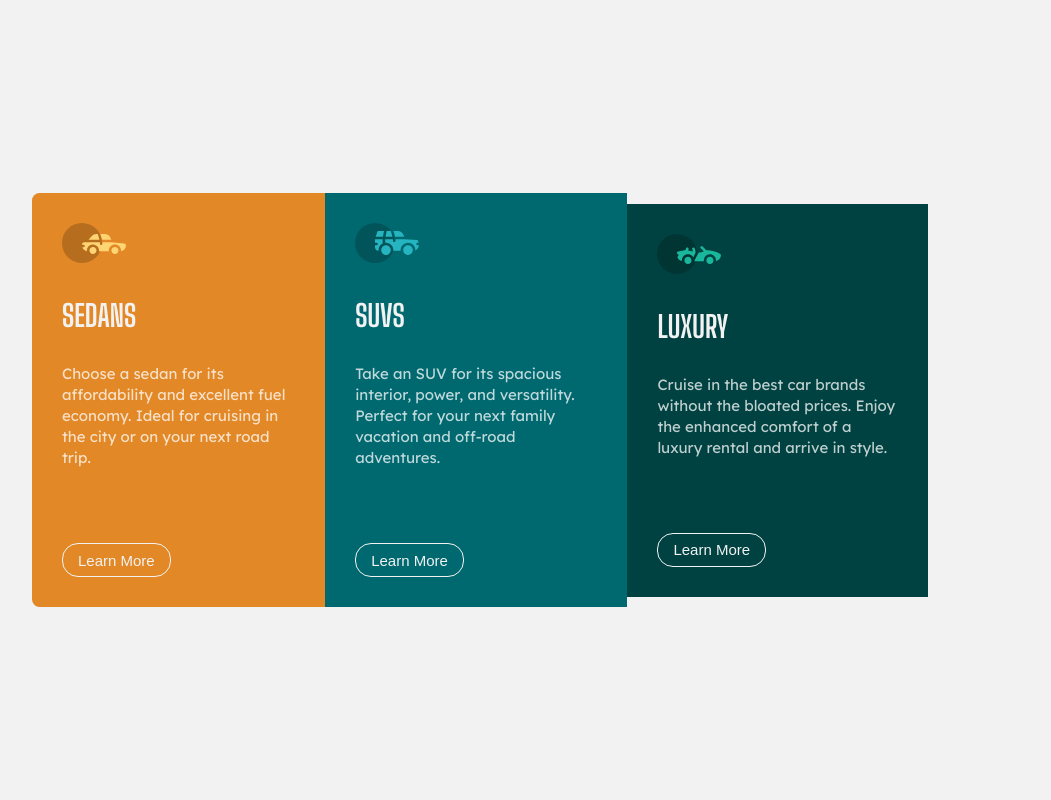
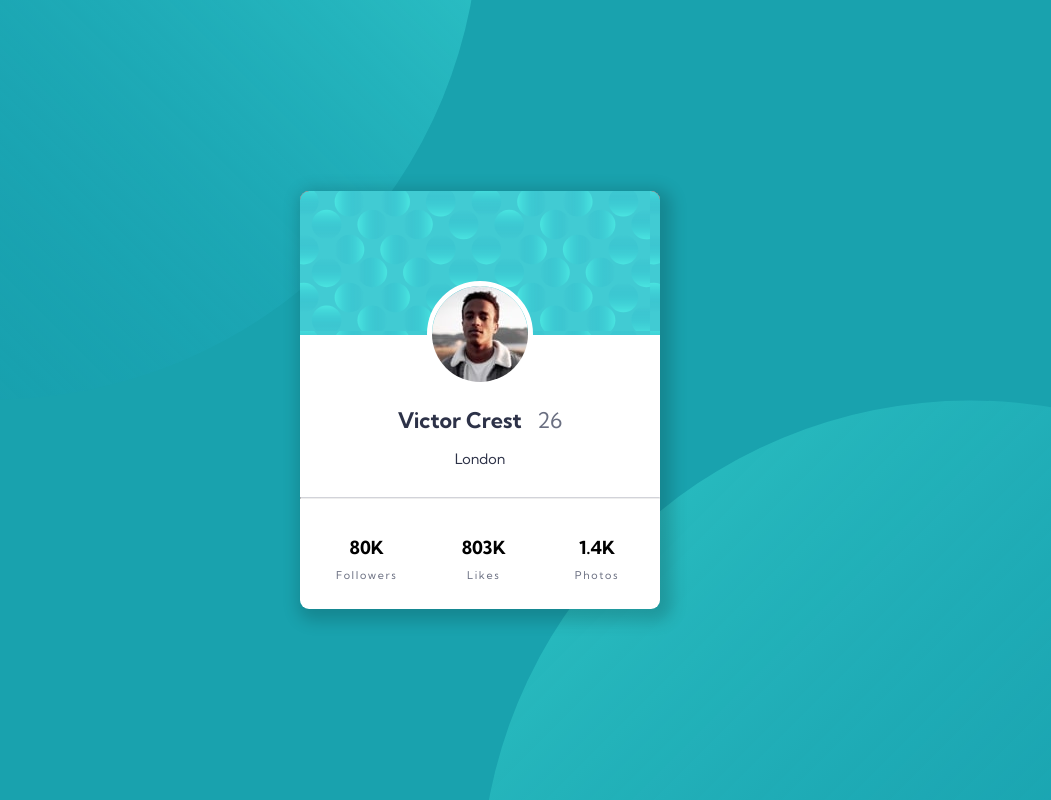
Before and after one commit to suansen/test1-webpage, a plain HTML site: page index.html in a window 1280 px wide. Shown: the whole page, without its empty margins (160-1211 px from the left). Drawn offline with Linux system fonts and the light colour scheme.

Commit message:
03 solution

```diff
--- a/index.html
+++ b/index.html
@@ -4,48 +4,54 @@
 <head>
   <meta charset="UTF-8">
   <meta name="viewport" content="width=device-width, initial-scale=1.0"> <!-- displays site properly based on user's device -->
+
+  <link rel="icon" type="image/png" sizes="32x32" href="./images/favicon-32x32.png">
+  <link rel="stylesheet" href="style.css">
   <link rel="preconnect" href="https://fonts.googleapis.com">
   <link rel="preconnect" href="https://fonts.gstatic.com" crossorigin>
-  <link href="https://fonts.googleapis.com/css2?family=Big+Shoulders+Display:wght@700&family=Lexend+Deca&display=swap" rel="stylesheet">
-  <link rel="icon" type="image/png" sizes="32x32" href="./images/favicon-32x32.png">
-  <link rel="stylesheet" href="style.css">
-  <title>Frontend Mentor | 3-column preview card component</title>
-
-  <!-- Feel free to remove these styles or customise in your own stylesheet 👍 -->
+  <link href="https://fonts.googleapis.com/css2?family=Kumbh+Sans:wght@400;700&display=swap" rel="stylesheet">
+  <title>Frontend Mentor | Profile card component</title>
 
 </head>
 
 <body>
+
+  <main>
     <div class="container">
-    <div class="item one">
-      <div class="icon">
-        <img src="images\icon-sedans.svg" alt="sedan icon">
+      <div class="top-banner">
       </div>
-      <h2>Sedans</h2>
-      <p class="car-information">Choose a sedan for its affordability and excellent fuel economy. Ideal for cruising in the city
-        or on your next road trip.</p>
-      <button class="item-button-one" type="button" name="button">Learn More</button>
+      <div class="profile-photo">
+        <img class="victor-photo" src="images\image-victor.jpg" alt="picture of handsome victor">
       </div>
-    <div class="item two">
-      <div class="icon">
-        <img src="images\icon-suvs.svg" alt="suv icon">
+      <div class="profile-information">
+        <h2 class="profile-information-name">Victor Crest <span class="profile-information-age"> 26</span></h2>
+        <div class="location">
+          London
         </div>
-      <h2>SUVs</h2>
-      <p class="car-information">Take an SUV for its spacious interior, power, and versatility. Perfect for your next family vacation
-        and off-road adventures.</p>
-      <button class="item-button-two" type="button" name="button">Learn More</button>
+        <hr>
       </div>
-    <div class="item three">
-      <div class="icon">
-        <img src="images\icon-luxury.svg" alt="luxury car icon">
+      <div class="profile-stats">
+        <div class="stats-info">
+          <div class="stats-info-number">80K</div>
+          <div class="stats-info-description">Followers</div>
         </div>
-      <h2>Luxury</h2>
-      <p class="car-information">Cruise in the best car brands without the bloated prices. Enjoy the enhanced comfort of a luxury
-        rental and arrive in style.</p>
 
-      <button class="item-button-three" type="button" name="button">Learn More</button>
+
+      <div class="stats-info">
+        <div class="stats-info-number">803K</div>
+        <div class="stats-info-description">Likes</div>
+      </div>
+
+      <div class="stats-info">
+        <div class="stats-info-number">1.4K</div>
+        <div class="stats-info-description">Photos</div>
       </div>
       </div>
+    </div>
+
+  </main>
+  <img class="top-circle" src="images\bg-pattern-top.svg" alt="top circle">
+  <img class="bottom-circle" src="images\bg-pattern-bottom.svg" alt="bottom circle">
   <!-- <div class="attribution">
     Challenge by <a href="https://www.frontendmentor.io?ref=challenge" target="_blank">Frontend Mentor</a>.
     Coded by <a href="#">Your Name Here</a>.
--- a/style.css
+++ b/style.css
@@ -1,118 +1,131 @@
 :root {
-  --clr-primary-orange: hsl(31, 77%, 52%);
-  --clr-primary-darkcyan: hsl(184, 100%, 22%);
-  --clr-primary-verydarkcyan: hsl(179, 100%, 13%);
-  --clr-neutral-white: hsla(0, 0%, 100%, 0.75);
-  /*paragraphs*/
-  --clr-neutral-verylightgrey: hsl(0, 0%, 95%);
-  /* background, headings, buttons */
-  --ff-700: "Big Shoulders Display", "cursive";
-  --ff-400: "Lexend Deca", sans-serif;
+  --clr-primary-verydesaturatedblue: hsl(229, 23%, 23%);
+  --clr-primary-darkcyan: hsl(185, 75%, 39%);
+  --clr-primary-darkgreyishblus: hsl(227, 10%, 46%);/ --ff: "Kumbh Sans", sans-serif;
 }
 
 body {
   margin: 0;
   padding: 0;
   font-family: var(--ff-400);
-  font-size: 15px;
+  font-size: 18px;
   min-height: 100vh;
-  background-color: var(--clr-neutral-verylightgrey);
+  background-color: var(--clr-primary-darkcyan);
   display: flex;
   justify-content: center;
   align-items: center;
+  font-family: 'Kumbh Sans', sans-serif;
+  font-weight: 400;
+  box-sizing: border-box;
 }
 
 h1, h2, h3, p {
   margin: 0;
 }
 
-p {
-  color: var(--clr-neutral-white);
-  line-height: 1.4em;
-}
-
-h2 {
-  font-family: var(--ff-700);
-  text-transform: uppercase;
-  font-size: 2em;
-  margin: 1em 0;
-  color: var(--clr-neutral-verylightgrey);
-}
-
-.item-button-one, .item-button-two, .item-button-three{
-  margin-top: 5em;
-  background-color: transparent;
-  border-radius: 16px;
-  border: 1px solid #1f2f47;
-  border-color: var(--clr-neutral-verylightgrey);
-  display: inline-block;
-  cursor: pointer;
-  color: var(--clr-neutral-verylightgrey);
-  font-family: Arial;
-  font-size: 15px;
-  padding: 0.5em 1em;
-  text-decoration: none;
-}
-
-.item-button-one:hover{
-  background-color: var(--clr-neutral-verylightgrey);
-  color:var(--clr-primary-orange);
-}
-.item-button-two:hover{
-  background-color: var(--clr-neutral-verylightgrey);
-  color:var(--clr-primary-darkcyan);
-}
-.item-button-three:hover{
-  background-color: var(--clr-neutral-verylightgrey);
-  color:var(--clr-primary-verydarkcyan);
+hr {
+  margin: 0;
+  border-top: 1px solid hsla(227, 10%, 46%, 0.3);
 }
 
 .container {
   display: flex;
-  overflow: hidden;
   justify-content: center;
   align-items: center;
-  width: 70%;
-  height: auto;
-  border-radius: 0.5em;
+  overflow: hidden;
+  flex-direction: column;
+  flex-wrap: wrap;
+  background-color: white;
+  position: relative;
+  border-radius: .5em;
+  box-shadow: 5px 5px 16px 7px rgba(0, 0, 0, 0.17);
 }
 
-.icon {
-  margin-bottom: 1em;
+.top-banner {
+  height: 8em;
+  width: 20em;
+  background-color: red;
+  background-image: url(images/bg-pattern-card.svg);
 }
 
-.item {
-  padding: 2em;
-  align-self: center;
+.victor-photo {
+  border-radius: 50%;
+  border-color: white;
+  border-style: solid;
+  border-width: 5px;
 }
 
-.one {
-  background-color: var(--clr-primary-orange);
+.profile-photo {
+  position: absolute;
+  top: 5em;
 }
 
-.two {
-  background-color: var(--clr-primary-darkcyan);
+.profile-information {
+  margin-top: 5em;
+  font-size: 0.8em;
+  color: var(--clr-primary-verydesaturatedblue);
+  margin-bottom: 2em;
+  width: 100%;
+  text-align: center;
 }
 
-.three {
-  background-color: hsl(179, 100%, 13%);
+.profile-information-name {
+  margin-bottom: 0.8em;
+  font-weight: 700;
 }
 
-@media (max-width:600px) {
-  .container {
-    flex-direction: column;
-  }
-
-  .item-button-one, .item-button-two, .item-button-three{
-    margin-top: 2em;
-  }
+.profile-information-age {
+  margin-bottom: 0.8em;
+  font-weight: 400;
+  color: var(--clr-primary-darkgreyishblus);
+  margin-left: 0.5em;
 }
 
-/* .attribution {
-    font-size: 11px;
-    text-align: center;
-  }
+.profile-stats{
+  margin-bottom:1.5em;
+  width:80%;
+  display: flex;
+  justify-content: space-between;
+  align-items: center;
+  flex-direction: row;
+}
 
-  .attribution a {
-    color: hsl(228, 45%, 44%);
-  } */
+.stats-info {
+display: flex;
+flex-direction: column;
+justify-content: center;
+align-items: center;
+
+}
+
+.stats-info-number{
+  font-weight: 700;
+  margin:0.5em;
+}
+
+.stats-info-description{
+  font-weight: 400;
+  color: var(--clr-primary-darkgreyishblus);
+  font-size: .6em;
+  letter-spacing: 0.15em;
+}
+
+
+.location {
+  text-align: center;
+  margin-bottom: 2em;
+}
+
+.top-circle {
+  position: fixed;
+  bottom: 50%;
+  right: 50%;
+  z-index: -1;
+}
+
+.bottom-circle {
+  position: fixed;
+  top: 50%;
+  left: 50%;
+  z-index: -1;
+}
```
Also changed, not shown: design/desktop-design.jpg, design/desktop-preview.jpg, design/mobile-design.jpg, images/bg-pattern-bottom.svg (added), images/bg-pattern-card.svg (added), images/bg-pattern-top.svg (added), images/image-victor.jpg (added), 5 other files. Lines whose indentation alone changed are shown as unchanged.
